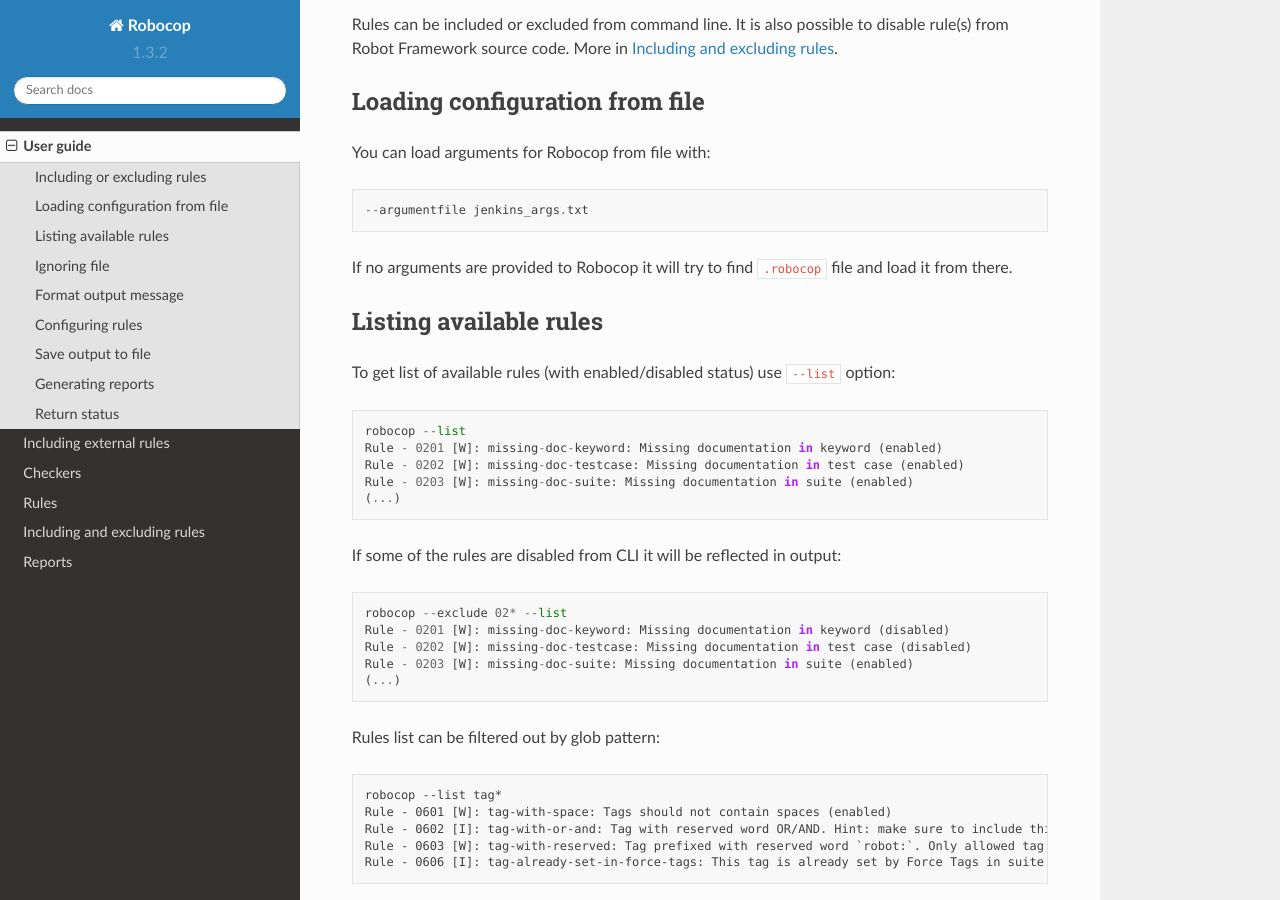
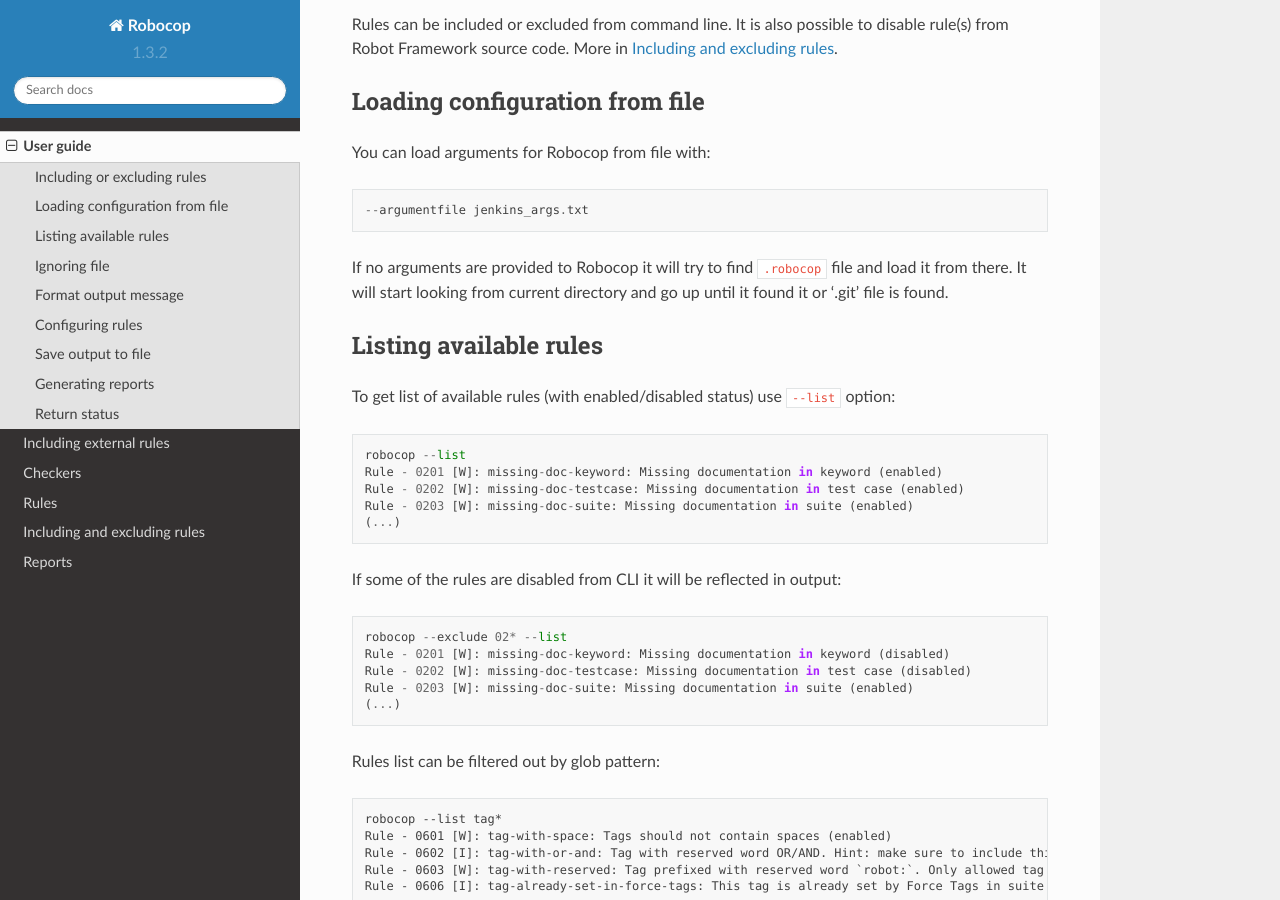
Before and after one commit to MarketSquare/robotframework-robocop, a Sphinx documentation site: the page built from docs/user_guide.rst, in a window 1280 px wide and 900 px high, scrolled down 504 px. Built offline with Sphinx 7.4.7 and the Read the Docs theme 2.0.0, drawn with Linux system fonts in a browser that asks for light colours.

Commit message:
update user guide

```diff
--- a/docs/user_guide.rst
+++ b/docs/user_guide.rst
@@ -23,6 +23,7 @@
     --argumentfile jenkins_args.txt
 
 If no arguments are provided to Robocop it will try to find ``.robocop`` file and load it from there.
+It will start looking from current directory and go up until it found it or '.git' file is found.
 
 Listing available rules
 -----------------------
```
